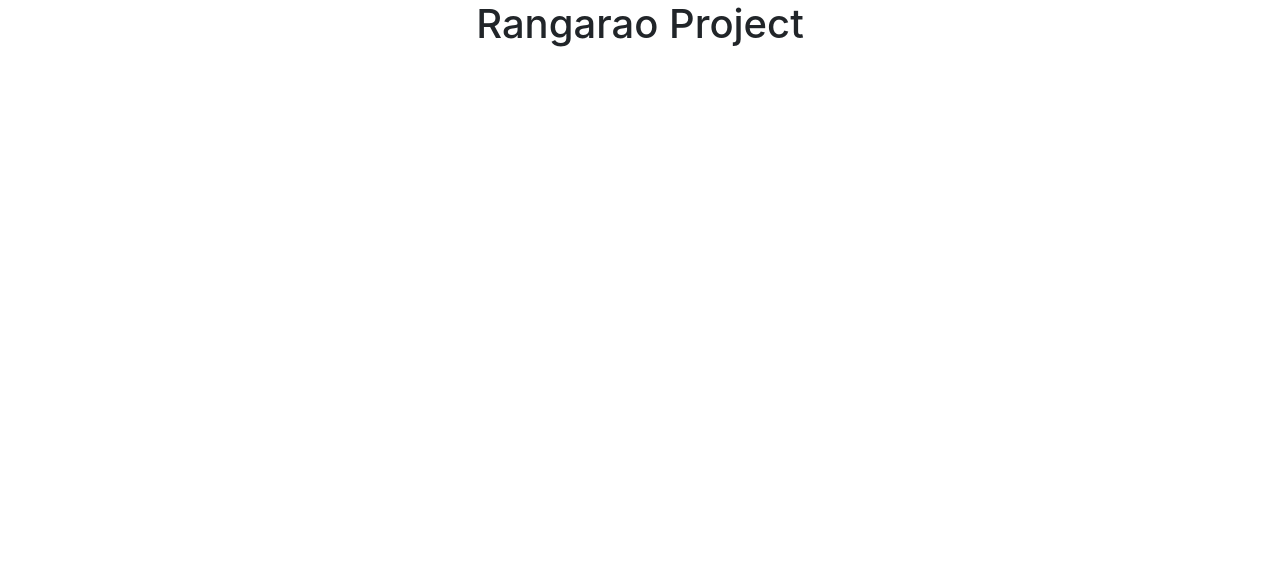
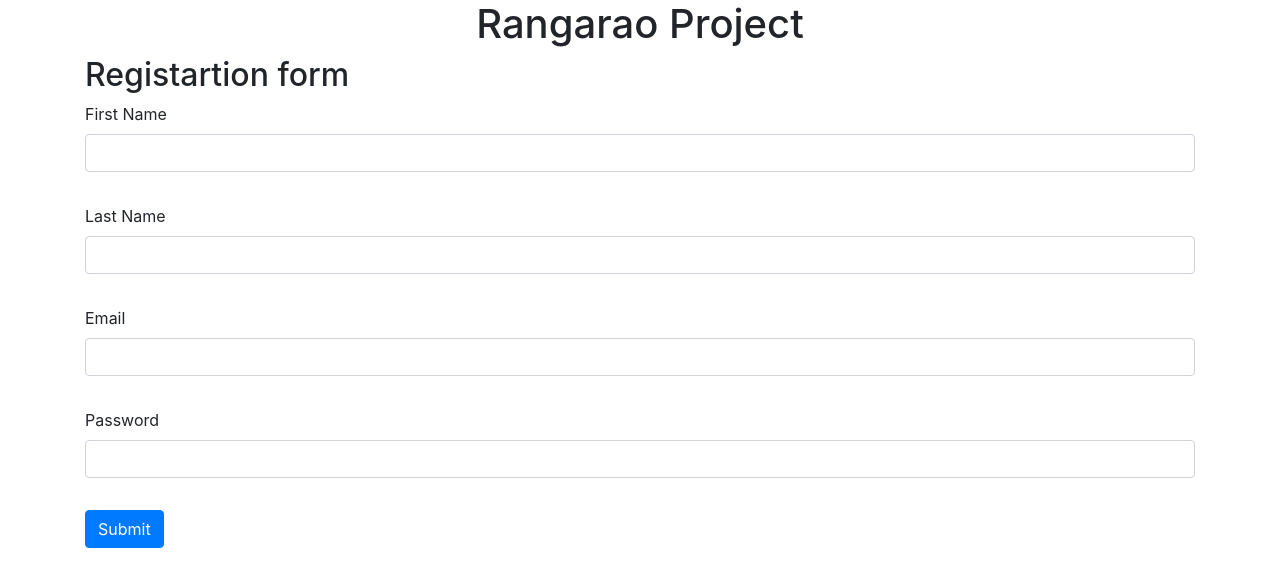
Before and after one commit to Rangarao-thondamalla/angular-ivy-project-may, an Angular app: page / in a window 1280 px wide. Shown: the top 586 px of the page. Built offline with nearby package versions, Linux system fonts and the light colour scheme.

Commit message:
3 files modified, 3 added

```diff
--- a/src/app/app.component.html
+++ b/src/app/app.component.html
@@ -1 +1,2 @@
 <h1 style="text-align:center">{{title}}</h1>
+<app-contact-form></app-contact-form>
--- a/src/app/app.module.ts
+++ b/src/app/app.module.ts
@@ -10,6 +10,7 @@
 
 import { AppComponent } from './app.component';
 import { HelloComponent } from './hello.component';
+import { ContactFormComponent } from './contact-form/contact-form.component';
 
 @NgModule({
   imports:      [
@@ -23,7 +24,7 @@
      ],
 
   entryComponents: [],
-  declarations: [ AppComponent, HelloComponent,  ],
+  declarations: [ AppComponent, HelloComponent, ContactFormComponent,  ],
   bootstrap:    [ AppComponent ],
    providers: [
     { provide: MAT_FORM_FIELD_DEFAULT_OPTIONS, useValue: { appearance: 'fill' } },
--- /dev/null
+++ b/src/app/contact-form/contact-form.component.css
@@ -0,0 +1,3 @@
+alert-danger {
+  color: red;
+}
--- /dev/null
+++ b/src/app/contact-form/contact-form.component.html
@@ -0,0 +1,40 @@
+<div class="container">
+  <h2>Registartion form</h2>
+    <form #login="ngForm" (ngSubmit)="onSubmit(login)" name="Register-form">
+      <div class="form-group">
+        <label for="First Name"> First Name</label>
+        <input #firstName="ngModel" required minlength="3" maxlength="12" type="text" name ="firstName" class="form-control"  ngModel>
+        <div *ngIf="firstName.touched && firstName.invalid" class="alert alert-danger">
+          <p *ngIf="firstName.errors.required" > First Name is Required</p>
+          <p *ngIf="firstName.errors.minlength" > Minimum Length is 3 Charectors</p>
+        </div>
+      </div>
+      <pre></pre>
+      <div class="form-group">
+        <label for="Last Name"> Last Name</label>
+        <input  #lastName="ngModel" required minlength="3" maxlength="12" type="text" name ="lastName" class="form-control" ngModel>
+         <div *ngIf="lastName.touched && lastName.invalid" class="alert alert-danger">
+          <p *ngIf="lastName.errors.required" > Last Name is Required</p>
+          <p *ngIf="lastName.errors.minlength" > Minimum Length is 3 Charectors</p>
+        </div>
+      </div>
+      <pre></pre>
+      <div class="form-group">
+        <label for="Email"> Email</label>
+        <input #email="ngModel" required type="email" name ="email" class="form-control" ngModel>
+        <div *ngIf="email.touched && email.invalid" class="alert alert-danger">
+          <p *ngIf="email.errors.required" > Email is Required</p>
+        </div>
+      </div>
+      <pre></pre>
+      <div class="form-group">
+        <label for="Password"> Password</label>
+        <input #password="ngModel" required type="password" name ="password" class="form-control" placeholder="" ngModel>
+         <div *ngIf="password.touched && password.invalid" class="alert alert-danger">
+          <p *ngIf="password.errors.required" > Password is Required</p>
+        </div>
+      </div>
+      <pre></pre>
+      <button class="btn btn-primary" type="submit" name="submit"> Submit </button>
+    </form>
+</div>
--- /dev/null
+++ b/src/app/contact-form/contact-form.component.ts
@@ -0,0 +1,13 @@
+import { Component, OnInit } from '@angular/core';
+
+
+@Component({
+  selector: 'app-contact-form',
+  templateUrl: './contact-form.component.html',
+  styleUrls: ['./contact-form.component.css']
+})
+export class ContactFormComponent {
+  onSubmit(login){
+    console.log("button submitted",login );
+  }
+}
--- a/src/index.html
+++ b/src/index.html
@@ -1,2 +1,3 @@
-
+<link href="https://cdn.jsdelivr.net/npm/bootstrap@5.0.0/dist/css/bootstrap.min.css" rel="stylesheet" integrity="sha384-wEmeIV1mKuiNpC+IOBjI7aAzPcEZeedi5yW5f2yOq55WWLwNGmvvx4Um1vskeMj0" crossorigin="anonymous">
+<script src="https://cdn.jsdelivr.net/npm/bootstrap@5.0.0/dist/js/bootstrap.bundle.min.js" integrity="sha384-p34f1UUtsS3wqzfto5wAAmdvj+osOnFyQFpp4Ua3gs/ZVWx6oOypYoCJhGGScy+8" crossorigin="anonymous"></script>
 <my-app>loading</my-app>
```
